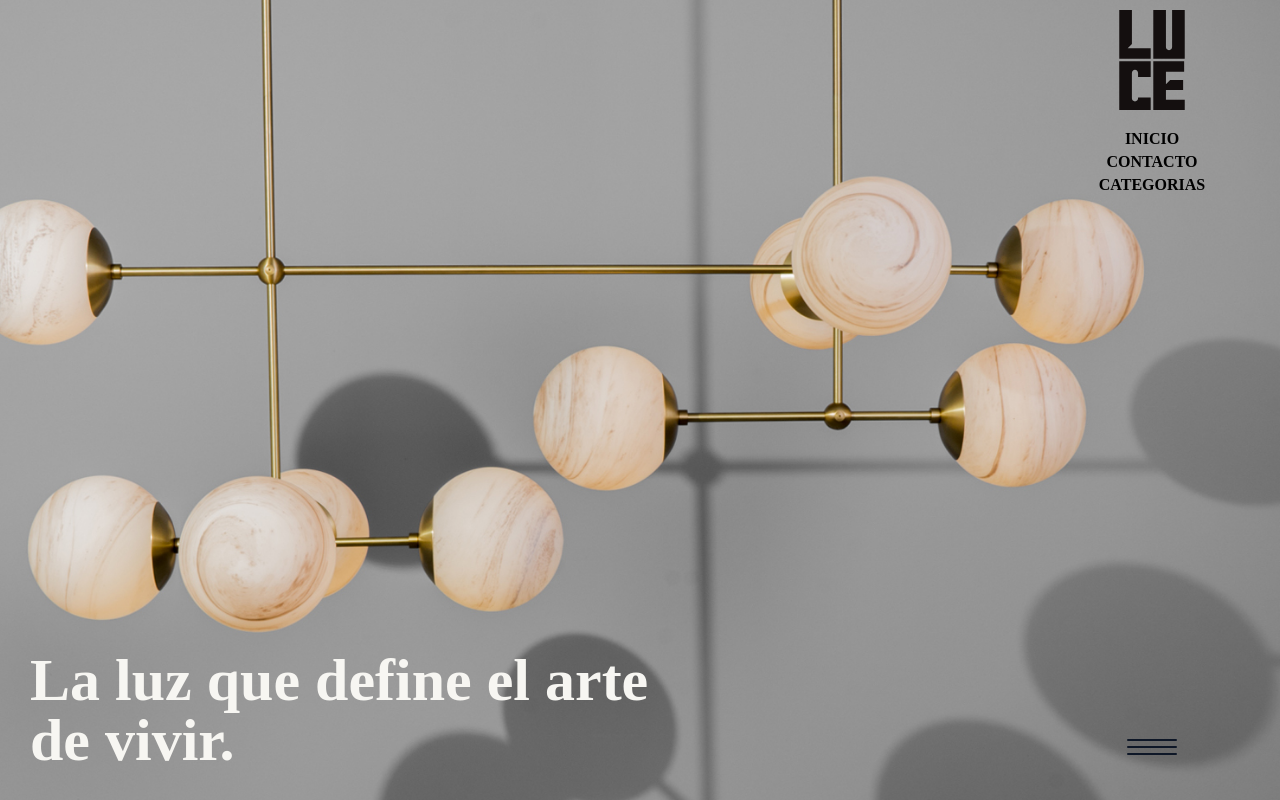
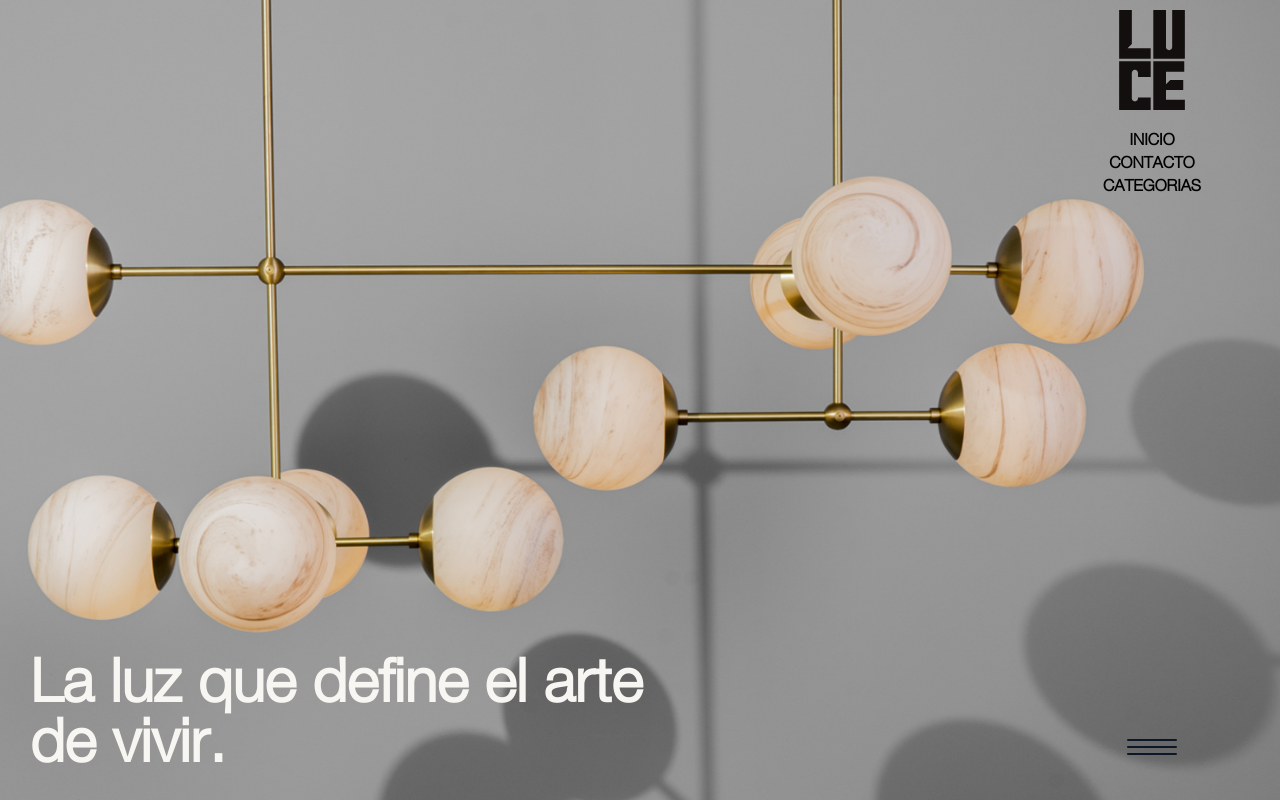
Before and after one commit to MorisLuis/luce, a Next.js app: page / in a window 1280 px wide. Built offline with nearby package versions, Linux system fonts and the light colour scheme.

Commit message:
S / Change typography

```diff
--- a/styles/globals.scss
+++ b/styles/globals.scss
@@ -19,20 +19,22 @@ body {
   max-width: 100vw;
   overflow-x: hidden;
   background-color: $color-primary;
+  font-family: 'HelveticaNeueLight';
 }
 
 body {
   color: var(--foreground);
-  font-family: Arial, Helvetica, sans-serif;
+  font-family: 'HelveticaNeueLight';
   -webkit-font-smoothing: antialiased;
   -moz-osx-font-smoothing: grayscale;
+
 }
 
 * {
   box-sizing: border-box;
   padding: 0;
   margin: 0;
-  font-family: 'EBGaramond';
+  font-family: 'HelveticaNeueLight';
 }
 
 a {
```
